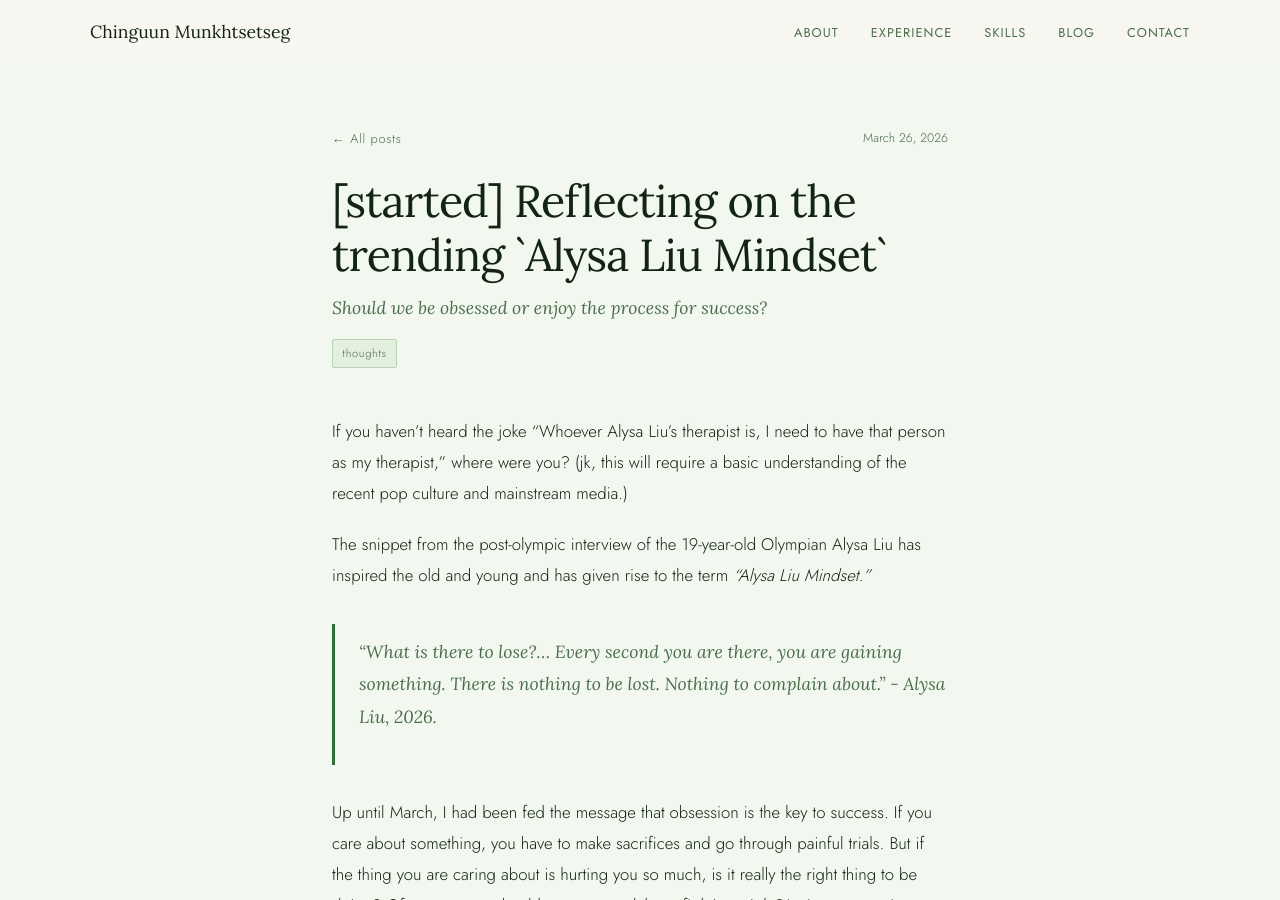
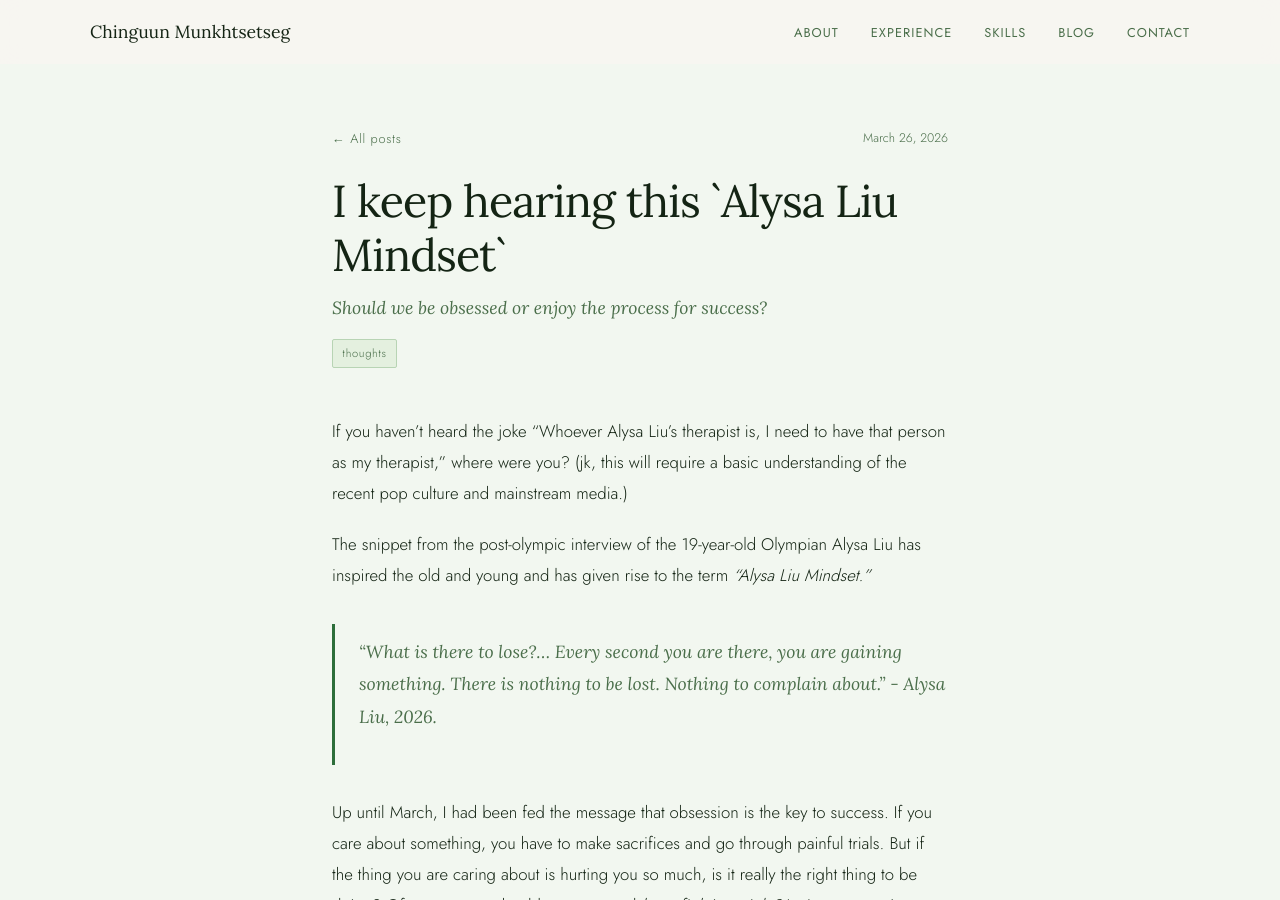
Before and after one commit to chinguunxo/chinguunxo.github.io, a Jekyll site: the page built from _posts/2026-03-26-Reflection-on-the-Alysa-Liu-mindset.md, in a window 1280 px wide and 900 px high. Built offline with Jekyll 4.4.1, drawn with Linux system fonts in a browser that asks for light colours.

Commit message:
Update title of reflection post on Alysa Liu mindset

```diff
--- a/_posts/2026-03-26-Reflection-on-the-Alysa-Liu-mindset.md
+++ b/_posts/2026-03-26-Reflection-on-the-Alysa-Liu-mindset.md
@@ -1,6 +1,6 @@
 ---
 layout: post
-title: "[started] Reflecting on the trending `Alysa Liu Mindset`"
+title: "I keep hearing this `Alysa Liu Mindset`"
 subtitle: "Should we be obsessed or enjoy the process for success?"
 date: 2026-03-26
 tags: [thoughts]
```
